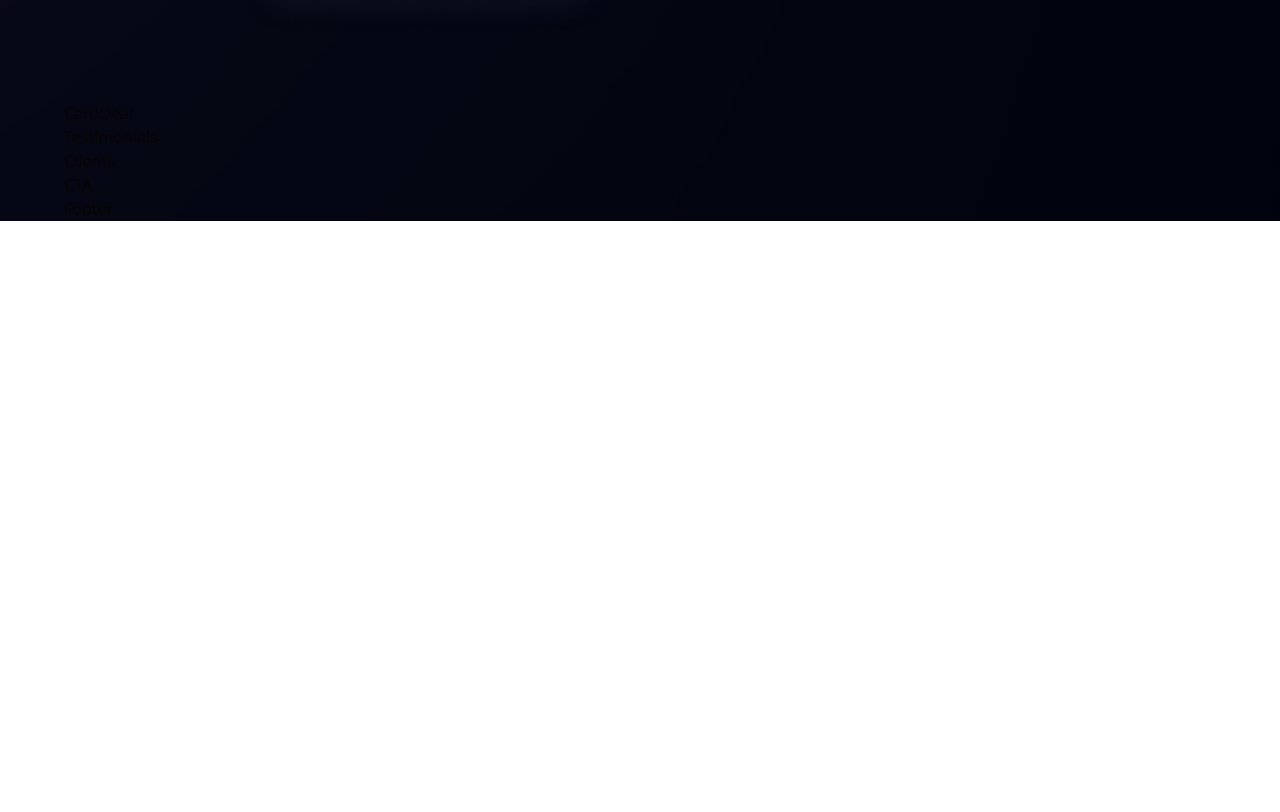
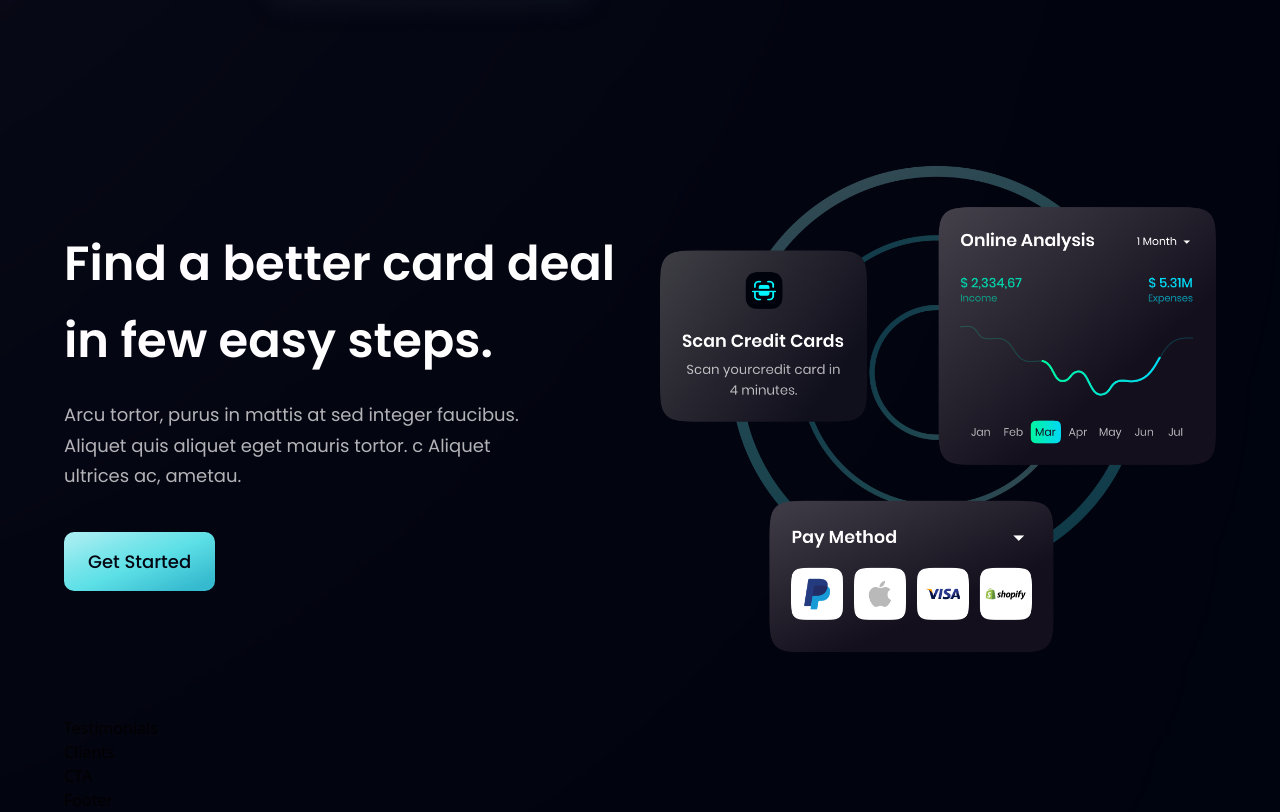
Before and after one commit to csk6314/bank_modern_app, a React (Vite) app: page / in a window 1280 px wide. Shown: the part 2088-2900 px from the top of the page. Before the commit the page ends 2309 px from the top, so only its background shows below. Built offline with nearby package versions, Linux system fonts and the light colour scheme.

Commit message:
carddeal section

```diff
--- a/src/components/Button.jsx
+++ b/src/components/Button.jsx
@@ -4,7 +4,7 @@ const Button = ({ styles, text }) => {
   return (
     <button
       type="button"
-      className={`bg-blue-gradient py-4 px-6 font-poppins text-[18px] font-medium text-primary outline-none ${styles}`}
+      className={`bg-blue-gradient py-4 px-6 font-poppins text-[18px] font-medium text-primary outline-none ${styles} rounded-[10px]`}
     >
       {text}
     </button>
--- a/src/components/CardDeal.jsx
+++ b/src/components/CardDeal.jsx
@@ -1,7 +1,25 @@
 import React from "react";
+import { card } from "../assets";
+import styles, { layout } from "../styles";
+import Button from "./Button";
 
-const CardDeal = () => {
-  return <div>CardDeal</div>;
-};
+const CardDeal = () => (
+  <section className={layout.section}>
+    <div className={layout.sectionInfo}>
+      <h2 className={styles.heading2}>
+        Find a better card deal <br className="hidden sm:block" />
+        in few easy steps.
+      </h2>
+      <p className={`${styles.paragraph} mt-5 max-w-[470px]`}>
+        Arcu tortor, purus in mattis at sed integer faucibus. Aliquet quis
+        aliquet eget mauris tortor. c Aliquet ultrices ac, ametau.
+      </p>
+      <Button text="Get Started" styles="mt-10" />
+    </div>
+    <div className={layout.sectionImg}>
+      <img src={card} alt="card" className="h-full w-full" />
+    </div>
+  </section>
+);
 
 export default CardDeal;
```
